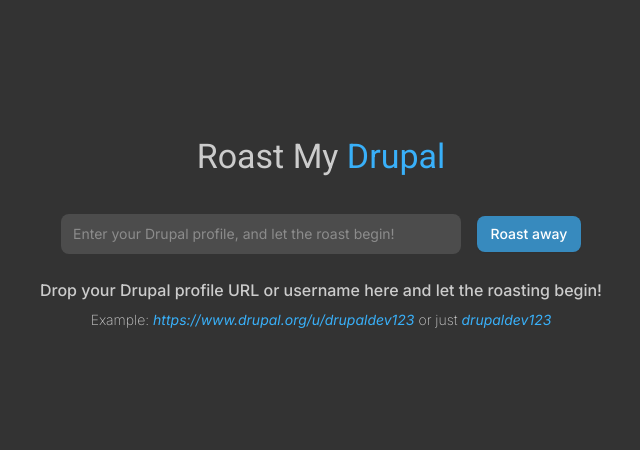
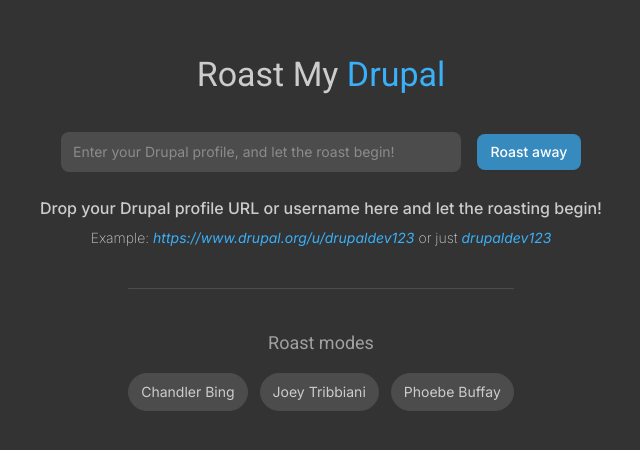
Before and after one commit to RChaubey16/roast-my-drupal, a Next.js app: page / in a window 1280 px wide. Shown: the part 170-620 px from the top of the page, without its empty margins (319-959 px from the left). Built offline with nearby package versions, Linux system fonts and the light colour scheme; what tailwindcss-motion would draw is missing.

Commit message:
ui: Added roast-modes component.

```diff
--- a/app/globals.css
+++ b/app/globals.css
@@ -46,6 +46,8 @@
   --dodger-blue: #39B0F9;
   --silver: #CCCCCC;
   --tundora: #4C4C4C;
+  --roast-mode-active-background: #033E63;
+  --roast-mode-active-border: #39B0F9;
 }
 
 @theme inline {
@@ -94,6 +96,8 @@
   --color-dodger-blue: var(--dodger-blue);
   --color-silver: var(--silver);
   --color-tundora: var(--tundora);
+  --color-roast-mode-active-background: var(--roast-mode-active-background);
+  --color-roast-mode-active-border: var(--roast-mode-active-border);
 }
 
 body {
--- a/app/page.tsx
+++ b/app/page.tsx
@@ -1,9 +1,11 @@
 import ProfileForm from "@/components/ProfileForm";
+import RoastModesContainer from "@/components/RoastModesContainer";
 
 export default function Home() {
   return (
-    <main className="container-padding h-[100vh] flex items-center justify-center">
+    <main className="container-padding h-[100vh] flex flex-col items-center justify-center">
       <ProfileForm />
+      <RoastModesContainer />
     </main>
   );
 }
--- /dev/null
+++ b/components/RoastMode.tsx
@@ -0,0 +1,43 @@
+import React from 'react';
+
+interface RoastModeProps {
+  id: number;
+  mode: string;
+  activeMode: {
+    id: number;
+    mode: string;
+  };
+  modeClickHandler: (args: { id: number; mode: string }) => void;
+}
+
+const RoastMode = ({
+  id,
+  mode,
+  activeMode: { id: activeId },
+  modeClickHandler,
+}: RoastModeProps) => {
+  const isModeActive = id === activeId;
+
+  const handleClick = () => {
+    modeClickHandler({
+      id: isModeActive ? -1 : id,
+      mode: isModeActive ? "" : mode,
+    });
+  };
+
+  return (
+    <button
+      className={`px-3 py-2 text-sm text-silver rounded-3xl cursor-pointer ${
+        isModeActive
+          ? "bg-roast-mode-active-background border border-roast-mode-active-border"
+          : "bg-tundora border border-tundora"
+      }`}
+      type="button"
+      onClick={handleClick}
+    >
+      {mode}
+    </button>
+  );
+};
+
+export default React.memo(RoastMode);
--- /dev/null
+++ b/components/RoastModesContainer.tsx
@@ -0,0 +1,41 @@
+"use client";
+
+import { useState } from "react";
+import { roastModes } from "@/data/roastModes";
+import RoastMode from "./RoastMode";
+
+export interface ActiveMode {
+  id: number;
+  mode: string;
+}
+
+const INITIAL_MODE: ActiveMode = {
+  id: -1,
+  mode: "",
+};
+
+export default function RoastModesContainer() {
+  const [activeMode, setActiveMode] = useState<ActiveMode>(INITIAL_MODE);
+
+  return (
+    <div className="mt-10">
+      <hr className="mb-10 border-t-1 border-tundora rounded-2xl" />
+
+      <h3 className="mb-4 font-roboto text-lg text-center text-ring">
+        Roast modes
+      </h3>
+
+      <div className="flex gap-3 font-lato">
+        {roastModes.map((roastMode) => (
+          <RoastMode
+            key={roastMode.id}
+            id={roastMode.id}
+            mode={roastMode.mode}
+            activeMode={activeMode}
+            modeClickHandler={setActiveMode}
+          />
+        ))}
+      </div>
+    </div>
+  );
+}
--- /dev/null
+++ b/data/roastModes.ts
@@ -0,0 +1,19 @@
+export interface RoastMode {
+  id: number;
+  mode: string;
+}
+
+export const roastModes: RoastMode[] = [
+  {
+    id: 1,
+    mode: "Chandler Bing",
+  },
+  {
+    id: 2,
+    mode: "Joey Tribbiani",
+  },
+  {
+    id: 3,
+    mode: "Phoebe Buffay",
+  },
+];
```
